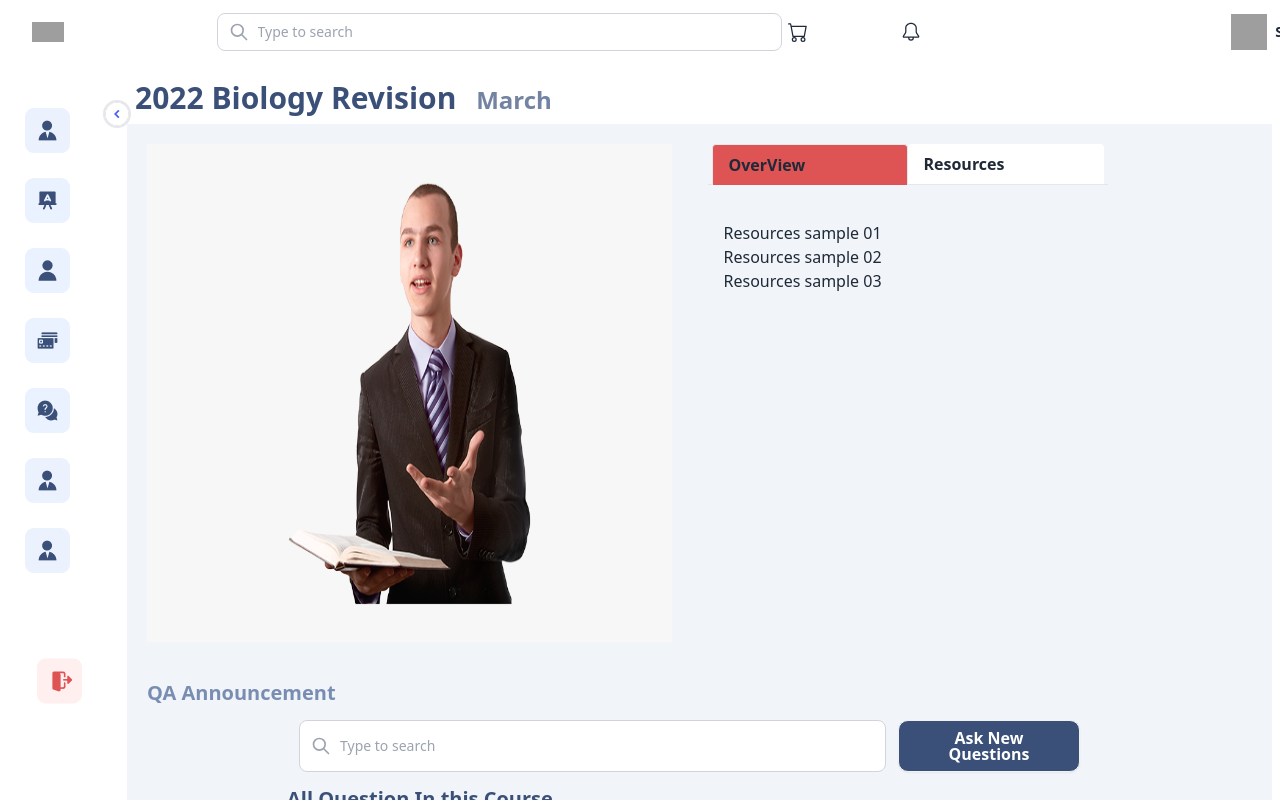
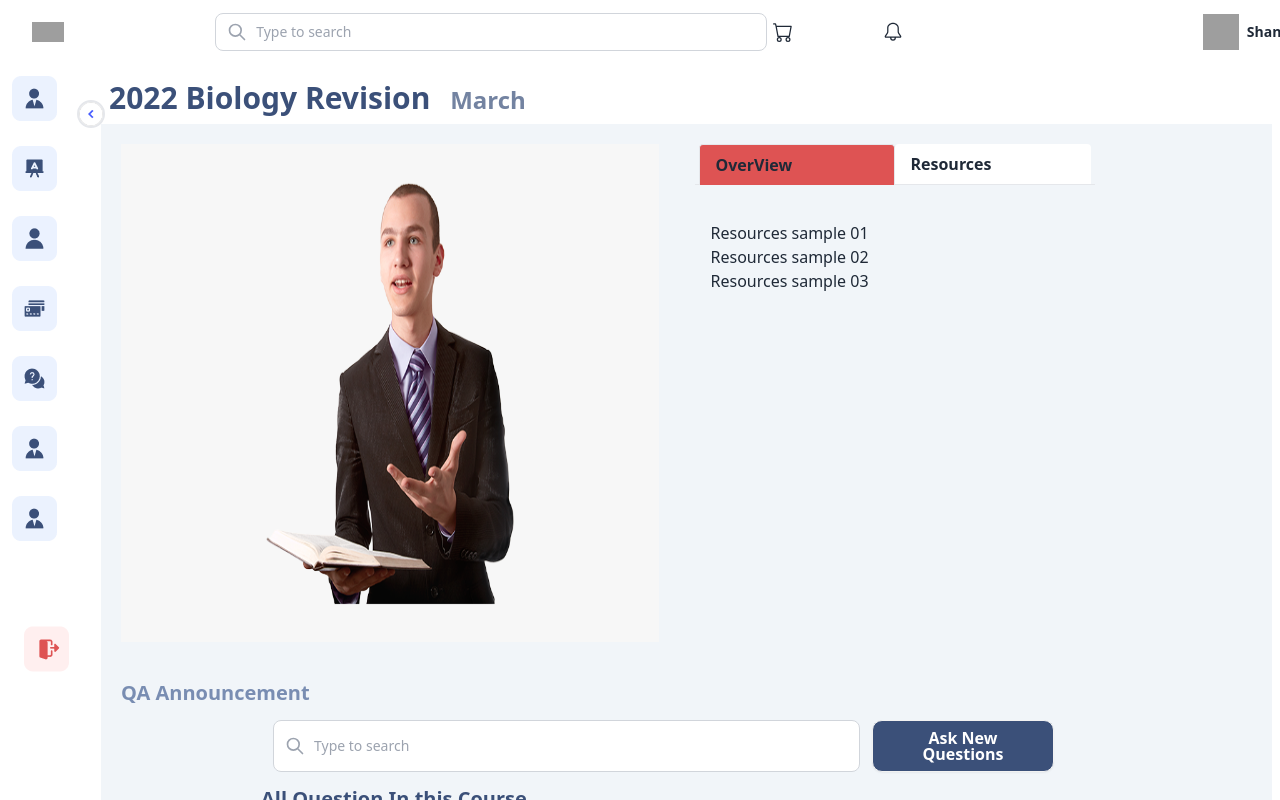
Before and after one commit to sachin96Boy/tution-frontend, a React (Vite) app: page /Note in a window 1280 px wide. Shown: the top 800 px of the page. Built offline with nearby package versions, Linux system fonts and the light colour scheme; grey boxes are pictures that could not be loaded.

Commit message:
Remove overflow in navbar and sidebar

```diff
--- a/src/components/NoteComponents.tsx
+++ b/src/components/NoteComponents.tsx
@@ -5,7 +5,7 @@ interface NoteComponentProps {
   button1: string;
   button2: string;
   items: string[];
-  items2: string[]; // Update to accept an array of items
+  items2: string[];
 }
 
 const NoteComponent: React.FunctionComponent<NoteComponentProps> = ({
--- a/src/components/Page/Note.tsx
+++ b/src/components/Page/Note.tsx
@@ -1,29 +1,24 @@
+import React from "react";
 import TemplateDashboard from "../TemplateDashboard";
 import NoteComponent from "../NoteComponents";
 import QAComponent from "../QAComponents";
 import MessageComponent from "../messageComponent";
 
 function Note() {
-  // Define an array of items
   const items = [
     "Resources sample 01",
     "Resources sample 02",
     "Resources sample 03",
   ];
-  const items2 = [
-    "Resources sample ",
-    "Resources sample ",
-    "Resources sample ",
-  ];
+  const items2 = ["Resources sample ", "Resources sample ", "Resources sample "];
 
   return (
     <TemplateDashboard>
-      <h2 className="p-2 font-bold  text-[#3B5079]  text-3xl">
+      <h2 className="p-2 font-bold text-[#3B5079] text-3xl">
         2022 Biology Revision{" "}
-        <span className="ml-3 text-[#7383A1] font-bold  text-2xl">March</span>{" "}
+        <span className="ml-3 text-[#7383A1] font-bold text-2xl">March</span>{" "}
       </h2>
       <div className="grid grid-cols gap-4 bg-slate-100 md:grid-cols-1 lg:grid-cols-2 xl:grid-cols-2 2xl:grid-cols-2 ">
-        {/* Pass the array of items to NoteComponent */}
         <NoteComponent
           imageURL="./src/assets/bio.png"
           button1="OverView"
@@ -31,8 +26,7 @@ function Note() {
           items={items}
           items2={items2}
         />
-        {/* Add other components or elements if needed */}
-        <div className="grid grid-rows-1">
+        <div className="grid grid-rows-1 gap-4 md:gap-2">
           <QAComponent
             Title="QA Announcement"
             button="Ask New Questions"
--- a/src/components/TemplateDashboard.tsx
+++ b/src/components/TemplateDashboard.tsx
@@ -2,18 +2,16 @@ import React from "react";
 import Navbar from "./navbar/Navbar";
 import Sidebar from "./sidebar/Sidebar";
 
-function TemplateDashboard({children}:{children:React.ReactNode}) {
+function TemplateDashboard({ children }: { children: React.ReactNode }) {
   return (
-    <>
+    <div className="h-screen overflow-hidden">
       <Navbar />
-
-      <div className="flex">
+      <div></div>
+      <div className="flex flex-1 h-screen ">
         <Sidebar />
-        <div className="flex-1 p-2">
-            {children}
-        </div>
+        <div className="flex-1 p-2 overflow-y-scroll">{children}</div>
       </div>
-    </>
+    </div>
   );
 }
 
--- a/src/components/navbar/Navbar.tsx
+++ b/src/components/navbar/Navbar.tsx
@@ -4,7 +4,7 @@ import { GoBell } from "react-icons/go";
 function Navbar() {
   return (
     <>
-      <div className="bg-white h-16  items-center flex justify-between">
+      <div className="bg-white h-16  items-center flex justify-between sticky top-0">
         <div>
           <img
             src="https://res.cloudinary.com/speedwares/image/upload/v1659284687/windframe-logo-main_daes7r.png"
@@ -54,7 +54,7 @@ function Navbar() {
             className="object-cover btn- h-9 w-9  mr-2 bg-gray-300"
             alt=""
           />
-          <p className="font-semibold text-sm">S</p>
+          <p className="font-semibold text-sm">Shani</p>
         </div>
       </div>
     </>
--- a/src/components/sidebar/Sidebar.tsx
+++ b/src/components/sidebar/Sidebar.tsx
@@ -8,7 +8,7 @@ const Sidebar = () => {
     <div
       className={` ${
         open ? "w-50" : "w-20 "
-      } bg-dark-purple h-screen p-[13px] margin-[5px]  pt-8 relative duration-300`}
+      } bg-dark-purple margin-[5px] relative duration-300 `}
     >
       <img
         src="./src/assets/control.png"
@@ -16,22 +16,6 @@ const Sidebar = () => {
            border-2 rounded-full  ${!open && "rotate-180"}`}
         onClick={() => setOpen(!open)}
       />
-      {/* <div className="flex gap-x-4 items-center">
-          <img
-            src="./src/assets/logo.png"
-            className={`cursor-pointer duration-500 ${
-              open && "rotate-[360deg]"
-            }`}
-          />
-          <h1
-
-            className={`text-white origin-left font-medium text-xl duration-200 ${
-              !open && "scale-0"
-            }`}
-          >
-            Designer
-          </h1>
-        </div> */}
       <ul>
         <li>
           <Link
@@ -98,7 +82,6 @@ const Sidebar = () => {
             />
           </Link>
         </li>
-
         <li>
           <Link
             to={"/Profile"}
@@ -111,7 +94,8 @@ const Sidebar = () => {
               }`}
             />
           </Link>
-        </li>   <li>
+        </li>{" "}
+        <li>
           <Link
             to={"/Note"}
             className="flex items-center p-3 rounded-lg dark:text-white hover:bg-red-500 dark:hover:bg-red-500 group"
@@ -124,9 +108,6 @@ const Sidebar = () => {
             />
           </Link>
         </li>
-
-
-
         <li className="mt-12  mb-4">
           <Link
             to={"/"}
```
